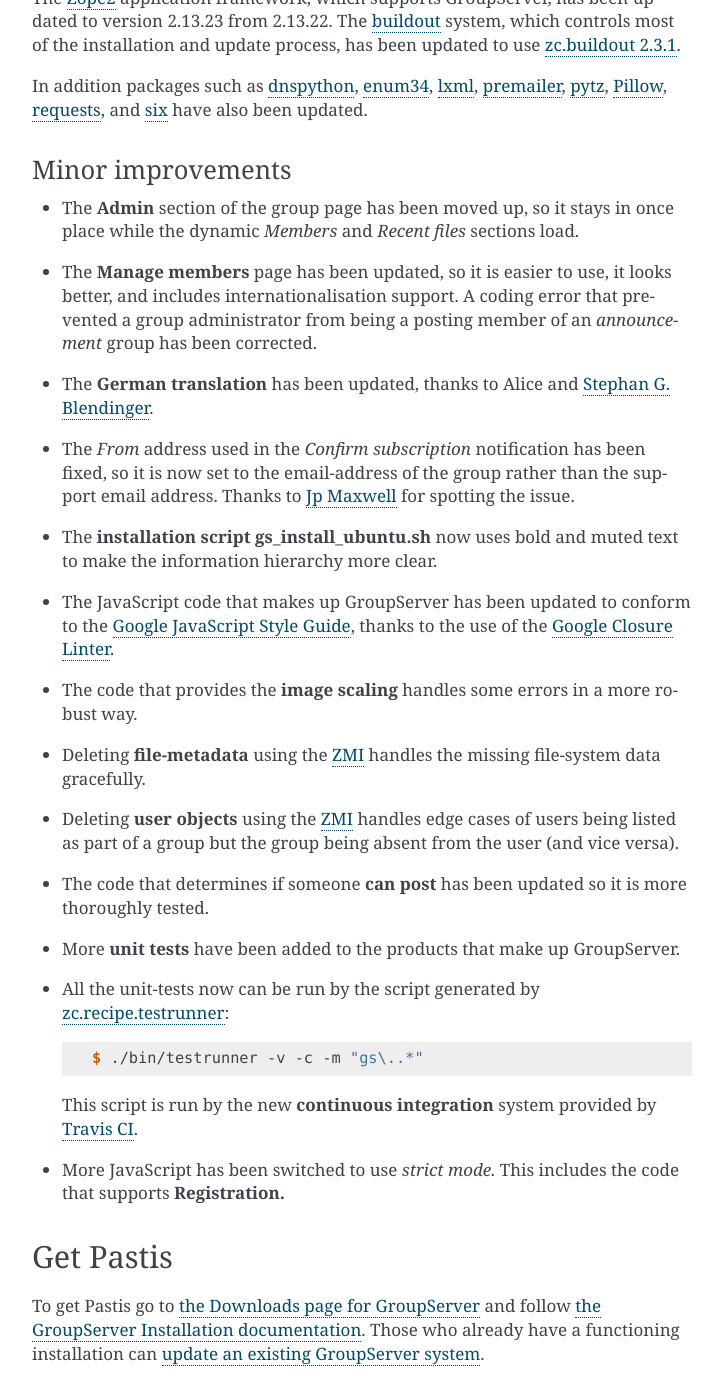
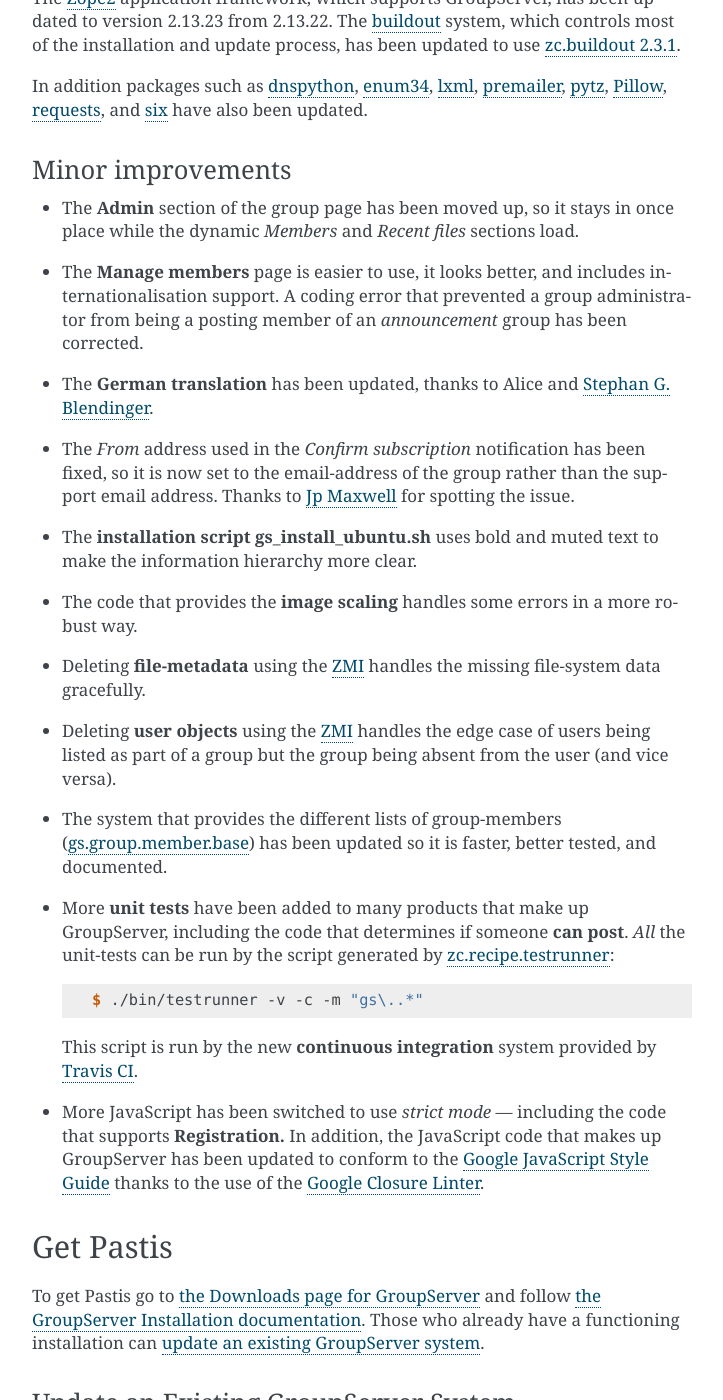
Before and after one commit to groupserver/buildout, a Sphinx documentation site: the page built from docs/release-notes-16mm.rst, in a window 1280 px wide and 1400 px high, scrolled down 1219 px. Shown: the whole window, without its empty margins (388-1111 px from the left). Built offline with Sphinx 7.4.7, drawn with Linux system fonts in a browser that asks for light colours; some of the changed text lies outside the part shown.

Commit message:
Improving the wording of the Pastis release notes

```diff
--- a/docs/release-notes-16mm.rst
+++ b/docs/release-notes-16mm.rst
@@ -20,14 +20,14 @@
 ------------
 
 Of the visible `changes to GroupServer`_ in the Pastis release
-the most significant is the new Change email settings page. You
+the most significant is the new *Change email settings* page. You
 can `get Pastis`_ immediately.
 
 ----------------------
 Changes to GroupServer
 ----------------------
 
-The `Email-settings page`_ is now easier to use with mobile
+In Pastis the `Email-settings page`_ is easier to use with mobile
 phones. The other major update in this release is the `updated
 base packages`_. Finally, there have been some `minor
 improvements`_.
@@ -118,11 +118,10 @@
   it stays in once place while the dynamic *Members* and *Recent
   files* sections load.
 
-* The **Manage members** page has been updated, so it is easier
-  to use, it looks better, and includes internationalisation
-  support. A coding error that prevented a group administrator
-  from being a posting member of an *announcement* group has been
-  corrected.
+* The **Manage members** page is easier to use, it looks better,
+  and includes internationalisation support. A coding error that
+  prevented a group administrator from being a posting member of
+  an *announcement* group has been corrected.
 
 * The **German translation** has been updated, thanks to Alice
   and `Stephan G. Blendinger`_.
@@ -132,13 +131,9 @@
   the email-address of the group rather than the support email
   address. Thanks to `Jp Maxwell`_ for spotting the issue.
 
-* The **installation script** :program:`gs_install_ubuntu.sh` now
+* The **installation script** :program:`gs_install_ubuntu.sh`
   uses bold and muted text to make the information hierarchy more
   clear.
-
-* The JavaScript code that makes up GroupServer has been updated
-  to conform to the `Google JavaScript Style Guide`_, thanks to
-  the use of the `Google Closure Linter`_.
 
 * The code that provides the **image scaling** handles some
   errors in a more robust way.
@@ -147,41 +142,47 @@
   handles the missing file-system data gracefully.
 
 * Deleting **user objects** using the :ref:`ZMI <ZMI Login>`
-  handles edge cases of users being listed as part of a group but
-  the group being absent from the user (and vice versa).
+  handles the edge case of users being listed as part of a group
+  but the group being absent from the user (and vice versa).
 
-* The code that determines if someone **can post** has been
-  updated so it is more thoroughly tested.
+* The system that provides the different lists of group-members
+  (`gs.group.member.base`_) has been updated so it is faster,
+  better tested, and documented.
 
-* More **unit tests** have been added to the products that make
-  up GroupServer.
-
-* All the unit-tests now can be run by the script generated by
-  `zc.recipe.testrunner`_::
+* More **unit tests** have been added to many products that make
+  up GroupServer, including the code that determines if someone
+  **can post**. *All* the unit-tests can be run by the script
+  generated by `zc.recipe.testrunner`_::
 
     $ ./bin/testrunner -v -c -m "gs\..*"
 
   This script is run by the new **continuous integration** system
   provided by `Travis CI`_.
 
-* More JavaScript has been switched to use *strict mode.* This
-  includes the code that supports **Registration.**
+* More JavaScript has been switched to use *strict mode* —
+  including the code that supports **Registration.** In addition,
+  the JavaScript code that makes up GroupServer has been updated
+  to conform to the `Google JavaScript Style Guide`_ thanks to
+  the use of the `Google Closure Linter`_.
 
 .. _Stephan G. Blendinger:
    https://www.transifex.com/user/profile/stephanblendinger/
 
 .. _Jp Maxwell: http://groupserver.org/p/4JbY4KDDFPrgfnMmgkZ31v
 
+.. _gs.group.member.base:
+   https://github.com/groupserver/gs.group.member.base
+
+.. _zc.recipe.testrunner:
+   https://pypi.python.org/pypi/zc.recipe.testrunner/
+
+.. _Travis CI: https://travis-ci.org/groupserver/
+
 .. _Google JavaScript Style Guide:
    https://google.github.io/styleguide/javascriptguide.xml
 
 .. _Google Closure Linter:
    https://developers.google.com/closure/utilities/
-
-.. _zc.recipe.testrunner:
-   https://pypi.python.org/pypi/zc.recipe.testrunner/
-
-.. _Travis CI: https://travis-ci.org/groupserver/
 
 ----------
 Get Pastis
```
